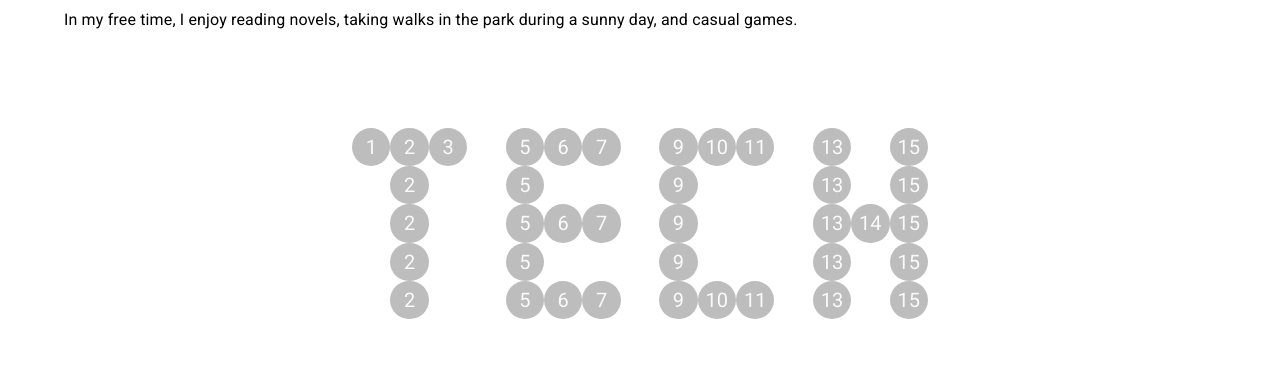
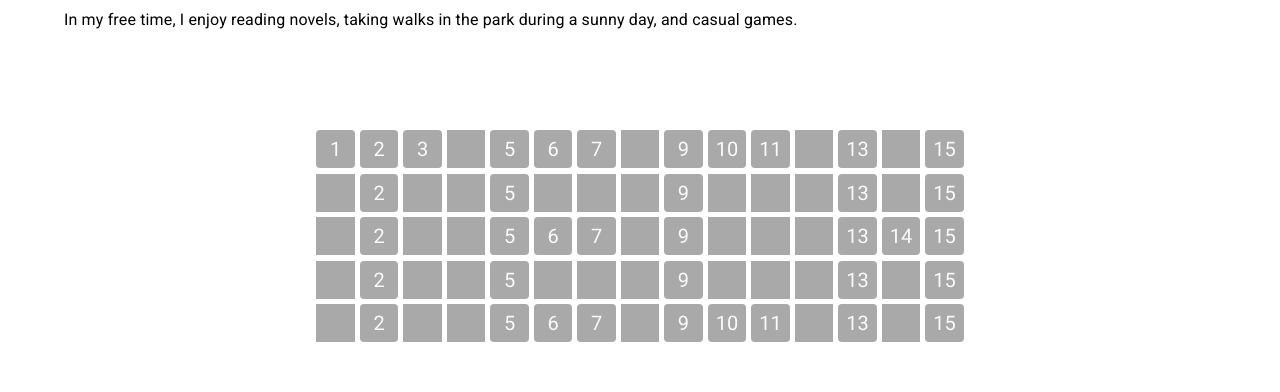
Before and after one commit to catmemberMona/portfolio, a React (Create React App) app: page / in a window 1280 px wide. Shown: the part 1680-2072 px from the top of the page. Built offline with nearby package versions, Linux system fonts and the light colour scheme.

Commit message:
changed background of each tech space to have rounded squares and darkgrey bgcolor

```diff
--- a/src/Components/Tech.js
+++ b/src/Components/Tech.js
@@ -97,9 +97,9 @@ const Tech = () => {
           <div style={styles.row}>
             {row.map(tech => {
               return tech ? (
-                <Avatar style={styles.techSize}>{tech}</Avatar>
+                <Avatar style={styles.techSize} variant='rounded'>{tech}</Avatar>
               ) : (
-                <div style={styles.techSize} />
+                <div style={styles.space} />
               );
             })}
           </div>)
@@ -123,6 +123,14 @@ let styles = {
   techSize: {
     width: 'max(3vw, 20px)',
     height: 'max(3vw, 20px)',
+    margin: '.2vw',
+    backgroundColor: 'darkgrey',
+  },
+  space: {
+    width: 'max(3vw, 20px)',
+    height: 'max(3vw, 20px)',
+    margin: '.2vw',
+    backgroundColor: 'darkgrey',
   },
 };
 
```
